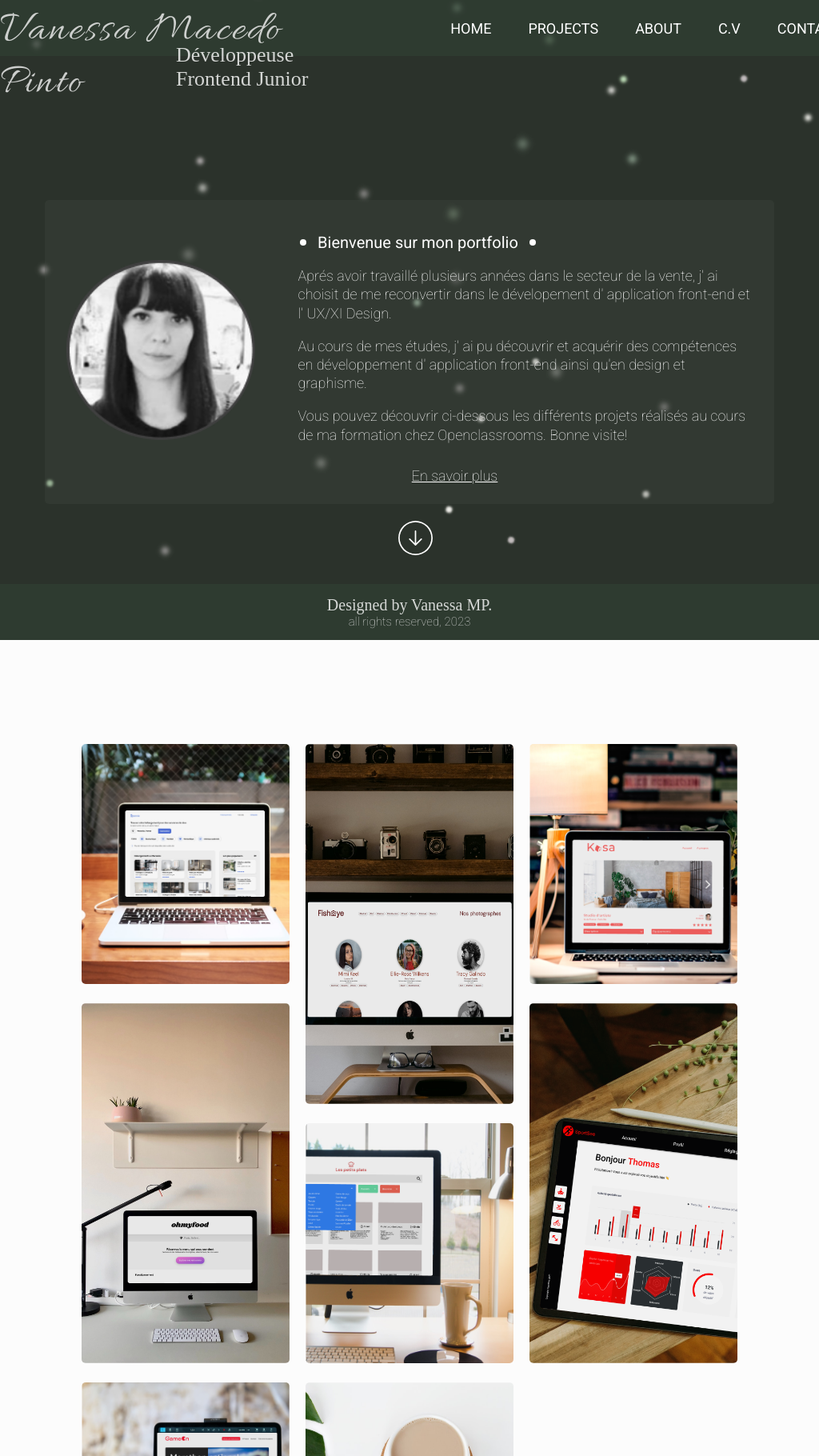
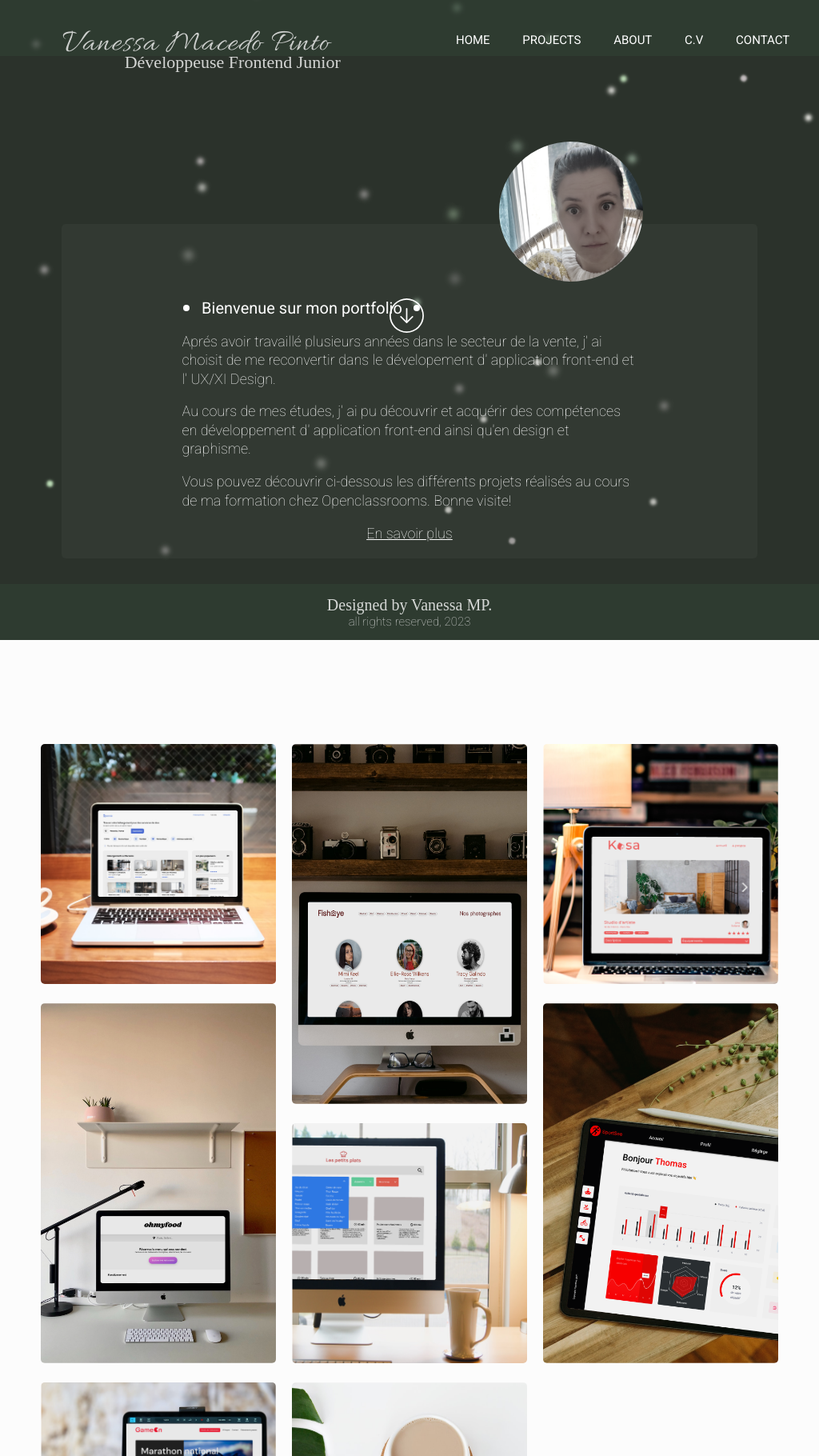
Before and after one commit to VanesMP/portfolioVMP, a React (Create React App) app: page / in a window 1024 px wide. Shown: the top 1820 px of the page at 80% size. Built offline with nearby package versions, Linux system fonts and the light colour scheme; a web font is replaced by a local one.

Commit message:
responsive tablett

```diff
--- a/src/Composnent/Identity.js
+++ b/src/Composnent/Identity.js
@@ -1,5 +1,5 @@
 import React from "react";
-import picture from "../assets/picture.png";
+import picture from "../assets/identite2.jpg";
 import dot from "../assets/dotWhite.svg";
 import "../Styles/identity.css";
 import { Link } from "react-router-dom";
--- a/src/Styles/displayProject.css
+++ b/src/Styles/displayProject.css
@@ -30,6 +30,7 @@
     margin: auto;
     background-color: #444c4405;
     margin-top: 255px;
+    margin-bottom: 1px;
 }
 
 .textProject {
@@ -75,31 +76,6 @@ p {
     display: none;
 }
 
-
-/* style1 */
-
-
-/*
-.galleryImg {
-    width: fit-content;
-    margin: auto;
-    height: 560px;
-    background-color: white;
-    margin-bottom: 75px;
-}
-
-.imgGallery {
-    border: solid 5px white;
-    width: 380px;
-    height: 550px;
-    margin: auto;
-    object-fit: cover;
-    border-radius: 8px;
-} */
-
-
-/* style2 */
-
 .galleryImg {
     width: 50%;
     margin: auto;
@@ -117,3 +93,23 @@ p {
     object-fit: cover;
     border-radius: 2px;
 }
+
+
+/* media queries pour tablette (basé sur ipad air) */
+
+@media (max-width: 1180px) {
+    .logoTitle {
+        width: 25%;
+    }
+    .descriptionProject {
+        width: 78%;
+        margin-top: 230px;
+    }
+    .containerLinkProject {
+        justify-content: space-between;
+    }
+    .galleryImg {
+        width: 78%;
+        margin-bottom: 45px;
+    }
+}
--- a/src/Styles/gallery.css
+++ b/src/Styles/gallery.css
@@ -1,5 +1,5 @@
 .box {
-    margin-bottom: 80px;
+    margin-bottom: 45px;
 }
 
 .ul {
@@ -7,6 +7,7 @@
     height: auto;
     margin: auto;
     row-gap: 20px;
+    column-count: 3;
 }
 
 .linkImg,
@@ -46,3 +47,16 @@
 .titleLink::before {
     pointer-events: auto;
 }
+
+
+/* media queries pour tablette (basé sur ipad air) */
+
+@media (min-width: 770px) and (max-width: 1180px) {
+    .ul {
+        height: auto;
+        margin: auto;
+        row-gap: 20px;
+        width: 90%;
+        column-count: 2;
+    }
+}
--- a/src/Styles/header.css
+++ b/src/Styles/header.css
@@ -32,3 +32,28 @@
     font: 400 26px 'Baskervville', serif;
     padding-left: 220px;
 }
+
+
+/* media queries pour tablette (basé sur ipad air) */
+
+@media (max-width: 1380px) {
+    .job {
+        padding-left: 112px;
+    }
+}
+
+@media (max-width: 1180px) {
+    .containerName {
+        width: 48%;
+        height: 121px;
+    }
+    .name {
+        height: 34px;
+        font-size: 39px;
+        letter-spacing: 1pt;
+    }
+    .job {
+        font-size: 22px;
+        padding-left: 90px;
+    }
+}
--- a/src/Styles/homePage.css
+++ b/src/Styles/homePage.css
@@ -41,7 +41,7 @@
 }
 
 .arrowUp {
-    margin-bottom: 120px;
+    margin-bottom: 110px;
 }
 
 .upPageProjects {
@@ -64,3 +64,16 @@
 #scrolled {
     color: #314035;
 }
+
+
+/* media queries pour tablette (basé sur ipad air) */
+
+@media (max-width: 1180px) {
+    .nav {
+        right: 15px;
+    }
+    .arrow {
+        bottom: 378px;
+        left: 47%;
+    }
+}
--- a/src/Styles/identity.css
+++ b/src/Styles/identity.css
@@ -14,7 +14,9 @@
 
 .portrait {
     width: 237px;
-    height: 226px;
+    height: 237px;
+    border-radius: 50%;
+    filter: grayscale(0.7);
 }
 
 .presentation {
@@ -57,3 +59,48 @@
     margin-top: 10px;
     cursor: pointer;
 }
+
+
+/* media queries pour tablette (basé sur ipad air) */
+
+@media (max-width: 1180px) {
+    .identity {
+        align-items: center;
+        background-color: #444c4447;
+        border-radius: 5px;
+        display: flex;
+        flex-direction: column;
+        height: 418px;
+        justify-content: flex-end;
+        position: absolute;
+        top: 280px;
+        width: 85%;
+    }
+    .portrait {
+        margin-left: 405px;
+        height: 175px;
+        width: 180px;
+    }
+    .presentation {
+        align-items: flex-start;
+        display: flex;
+        flex-direction: column;
+        height: 299px;
+        justify-content: space-evenly;
+        margin: 0;
+        width: 569px;
+    }
+    .learnMore {
+        cursor: pointer;
+        display: block;
+        margin: auto;
+        margin-bottom: 20px;
+        text-decoration: underline;
+        width: fit-content;
+    }
+    .arrow {
+        bottom: 395px;
+        left: 46%;
+        position: absolute;
+    }
+}
--- a/src/Styles/navBar.css
+++ b/src/Styles/navBar.css
@@ -19,3 +19,17 @@ li {
     list-style-type: none;
     cursor: pointer;
 }
+
+
+/* media queries pour tablette (basé sur ipad air) */
+
+@media (max-width: 1180px) {
+    ul {
+        gap: 19px;
+        align-items: flex-end;
+        height: 59px;
+    }
+    li {
+        font-size: 15px;
+    }
+}
--- a/src/Styles/projectPage.css
+++ b/src/Styles/projectPage.css
@@ -14,3 +14,12 @@
     display: flex;
     flex-direction: column;
 }
+
+
+/* media queries pour tablette (basé sur ipad air) */
+
+@media (max-width: 1180px) {
+    .navFooter {
+        right: 15px;
+    }
+}
--- a/src/data.js
+++ b/src/data.js
@@ -273,7 +273,7 @@ export const dataList = [{
                 Mon travail dans ce projet s'est concentré sur la récupération des données utilisateur et leur utilisation dans les différents graphiques,
                 ainsi que sur la configuration et la personnalisation de ces graphiques.
                 Pour avoir un aperçu de ce projet, vous pouvez suivre les étapes d'installation depuis le fichier Readme du repository Github.
-                Quelques prérequis seront nécessaires : NodeJS, Yarn, Visual Studio Code or another IDE et Docker Desktop.`,
+                Quelques prérequis seront nécessaires : NodeJS, Yarn, Visual Studio Code ou tout autre IDE et Docker Desktop.`,
         pictures: [sportseeDesktop, sportseeTablet, sportseeMobile],
         tagsTechno: ["html", "css", "javascript", "react", "recharts", "nodejs"],
         tagsSkills: ["versionning", "composant", "framework", "connexion", "charts"],
```
Also changed, not shown: src/assets/identite2.jpg (added).
